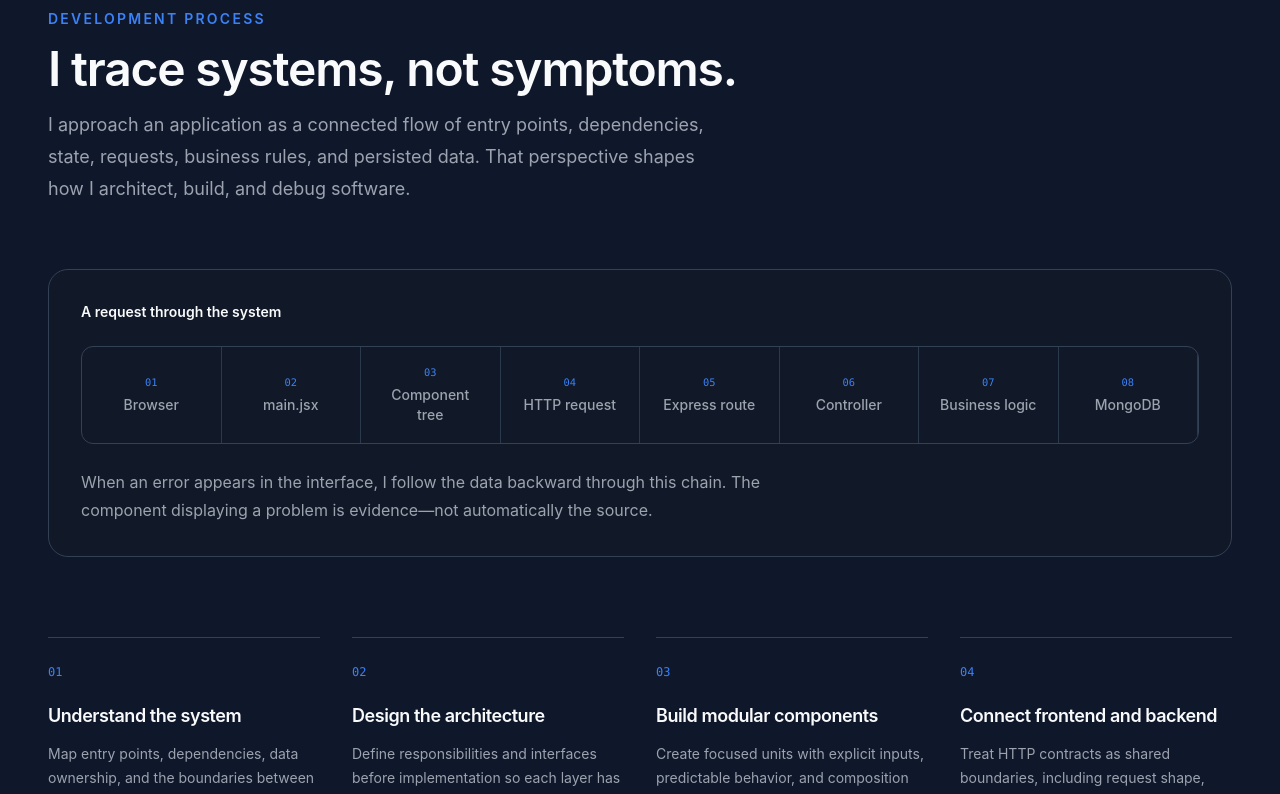
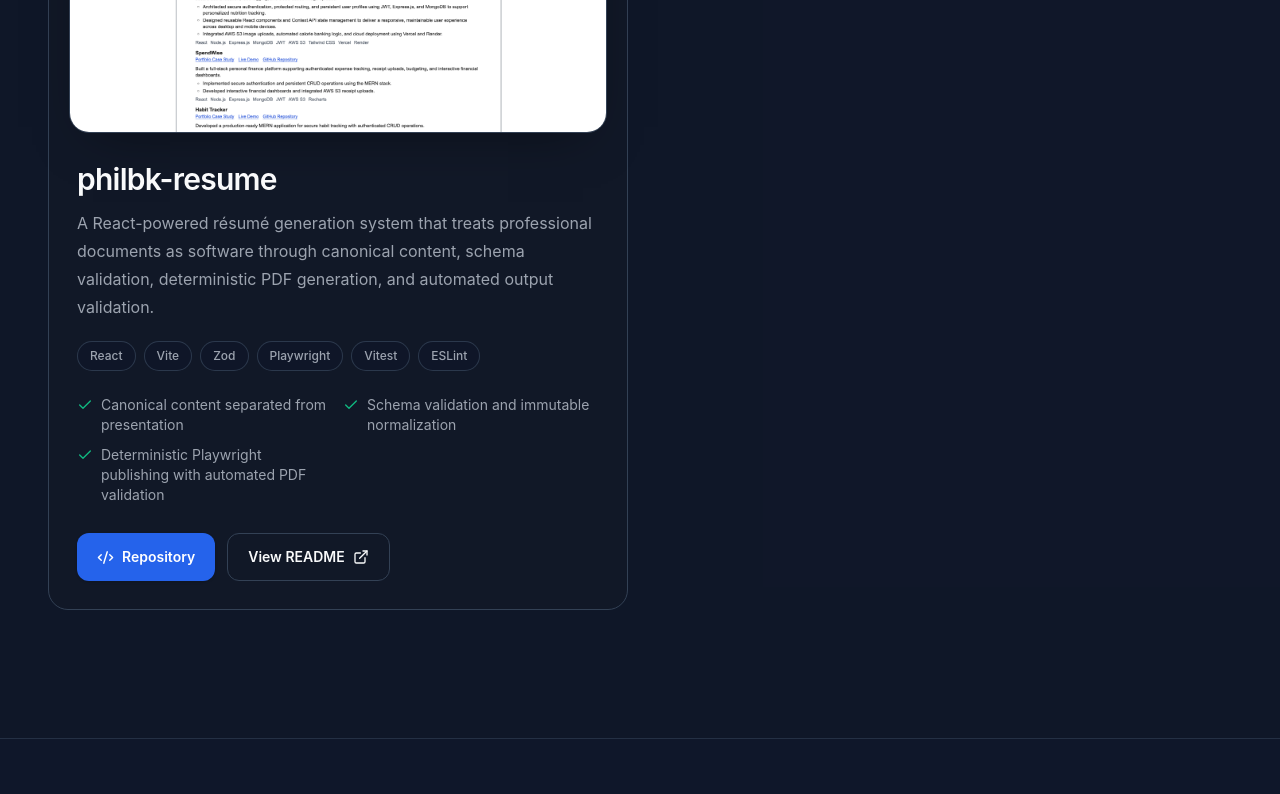
Before and after one commit to PhilBKouokam/Portfolio, a React (Vite) app in the folder philbk-portfolio/: page / in a window 1280 px wide. Shown: the part 4240-5034 px from the top of the page. Built offline with nearby package versions, Linux system fonts and the light colour scheme; no server answers.

Commit message:
Release portfolio v1.0.0 with integrated resume system

```diff
--- a/philbk-portfolio/src/components/portfolio/ProjectCard.jsx
+++ b/philbk-portfolio/src/components/portfolio/ProjectCard.jsx
@@ -39,6 +39,7 @@ function ProjectCard({ project, actions, index }) {
             projectName={project.title}
             liveUrl={project.liveDemo}
             githubUrl={project.github}
+            readmeUrl={project.readme}
             labels={actions}
           />
         </div>
--- a/philbk-portfolio/src/components/ui/ProjectActions.jsx
+++ b/philbk-portfolio/src/components/ui/ProjectActions.jsx
@@ -1,7 +1,33 @@
 import { Code2, ExternalLink } from 'lucide-react'
 import Button from './Button'
 
-function ProjectActions({ projectName, liveUrl, githubUrl, labels }) {
+function ProjectActions({ projectName, liveUrl, githubUrl, readmeUrl, labels }) {
+  if (!liveUrl && readmeUrl) {
+    return (
+      <div className="flex flex-wrap gap-3">
+        <Button
+          href={githubUrl}
+          target="_blank"
+          rel="noreferrer"
+          aria-label={`View the ${projectName} repository on GitHub (opens in a new tab)`}
+        >
+          <Code2 aria-hidden="true" size={17} />
+          {labels.repositoryLabel}
+        </Button>
+        <Button
+          href={readmeUrl}
+          target="_blank"
+          rel="noreferrer"
+          variant="secondary"
+          aria-label={`View the ${projectName} README on GitHub (opens in a new tab)`}
+        >
+          {labels.readmeLabel}
+          <ExternalLink aria-hidden="true" size={16} />
+        </Button>
+      </div>
+    )
+  }
+
   return (
     <div className="flex flex-wrap gap-3">
       {liveUrl ? (
--- a/philbk-portfolio/src/content/projects.js
+++ b/philbk-portfolio/src/content/projects.js
@@ -1,6 +1,7 @@
 import calorieBankShot from '../assets/images/projects/caloriebank.png'
 import spendWiseShot from '../assets/images/projects/spendwise.png'
 import habitTrackerShot from '../assets/images/projects/habit-tracker.png'
+import philbkResumeShot from '../assets/images/projects/philbk-resume.png'
 
 export const projectsContent = {
   section: {
@@ -12,6 +13,8 @@ export const projectsContent = {
   actions: {
     liveDemoLabel: 'Live Demo',
     githubLabel: 'GitHub',
+    repositoryLabel: 'Repository',
+    readmeLabel: 'View README',
     unavailableLiveDemoTitle: 'Live demo link coming soon',
   },
   featuredDetails: [
@@ -58,6 +61,24 @@ export const projectsContent = {
       keyFeatures: ['Authentication', 'Complete CRUD workflows', 'React Context state', 'MongoDB persistence', 'Production deployment'],
       lessonsLearned: 'Explicit state transitions and predictable API contracts make full-stack CRUD workflows easier to debug and maintain.', screenshot: habitTrackerShot, altText: 'Habit Tracker application dashboard',
     },
+    {
+      id: 'philbk-resume', slug: 'philbk-resume', title: 'philbk-resume', label: 'Engineering Tool',
+      tagline: 'A deterministic résumé publishing system.',
+      description: 'A React-powered résumé generation system that treats professional documents as software through canonical content, schema validation, deterministic PDF generation, and automated output validation.',
+      technologies: ['React', 'Vite', 'Zod', 'Playwright', 'Vitest', 'ESLint'], featured: false,
+      liveDemo: null, github: 'https://github.com/PhilBKouokam/philbk-resume',
+      readme: 'https://github.com/PhilBKouokam/philbk-resume#readme',
+      architecture: 'Canonical résumé content passes through schema validation and immutable normalization before React renders the shared semantic document for browser and PDF output.',
+      engineeringChallenges: 'Keeping browser rendering, one-page PDF constraints, ATS semantics, and automated validation consistent across the publishing pipeline.',
+      problemsSolved: 'Replaces manually maintained résumé variants with a validated system that produces repeatable output from one source of truth.',
+      keyFeatures: [
+        'Canonical content separated from presentation',
+        'Schema validation and immutable normalization',
+        'Deterministic Playwright publishing with automated PDF validation',
+      ],
+      lessonsLearned: 'Professional documents benefit from the same explicit contracts, deterministic builds, and validation boundaries used in production software.',
+      screenshot: philbkResumeShot, altText: 'philbk-resume browser preview and generated résumé document',
+    },
   ],
 }
 
@@ -68,7 +89,6 @@ const requiredProjectFields = [
   'label',
   'description',
   'technologies',
-  'liveDemo',
   'github',
   'architecture',
   'engineeringChallenges',
--- a/philbk-portfolio/src/content/site.js
+++ b/philbk-portfolio/src/content/site.js
@@ -1,7 +1,12 @@
+const resumeDocument = new URL(
+  '../assets/documents/phillip-bryan-kouokam-resume.pdf',
+  import.meta.url,
+).href
+
 const links = {
   github: 'https://github.com/PhilBKouokam',
   linkedin: 'https://www.linkedin.com/in/phillip-bryan-kouokam',
-  resume: '/resume.pdf',
+  resume: resumeDocument,
 }
 
 const email = 'kouokambryan@gmail.com'
```
Also changed, not shown: philbk-portfolio/src/assets/images/projects/philbk-resume.png (added), 1 other file (tests, documents, lock files or other folders).
